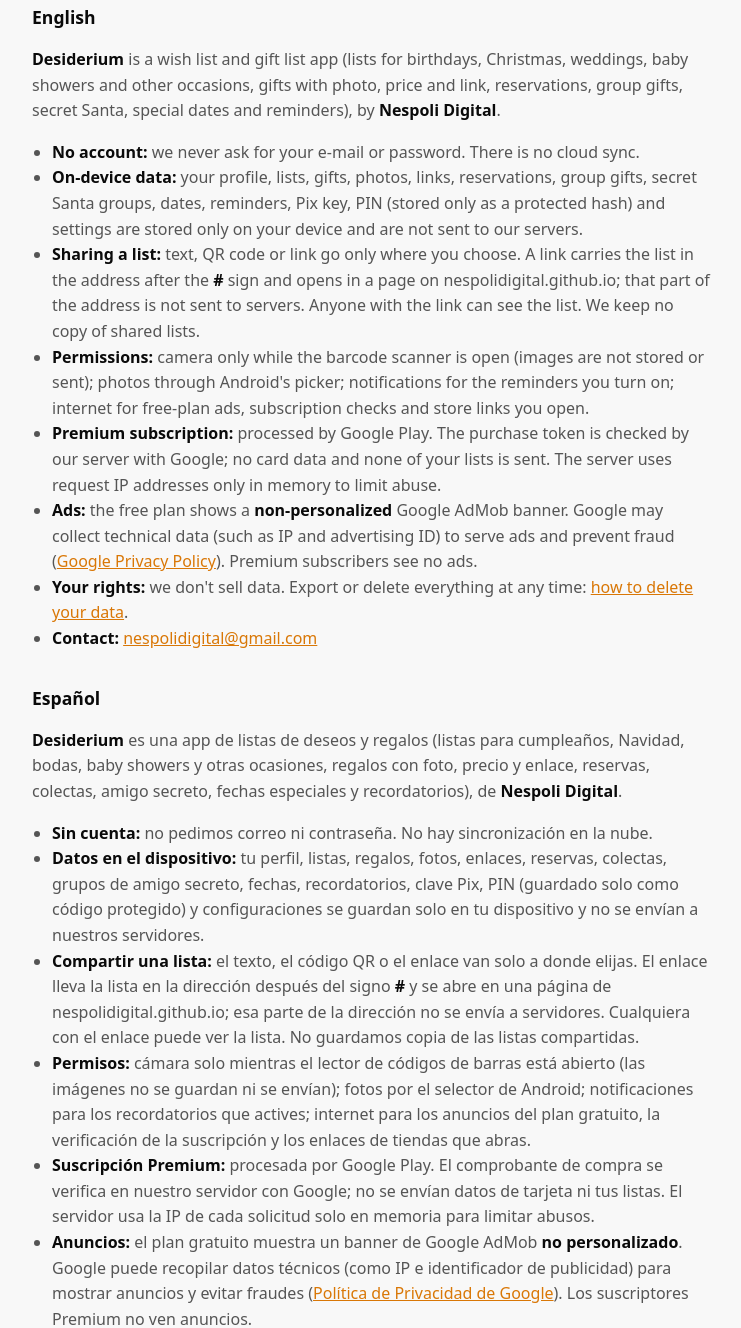
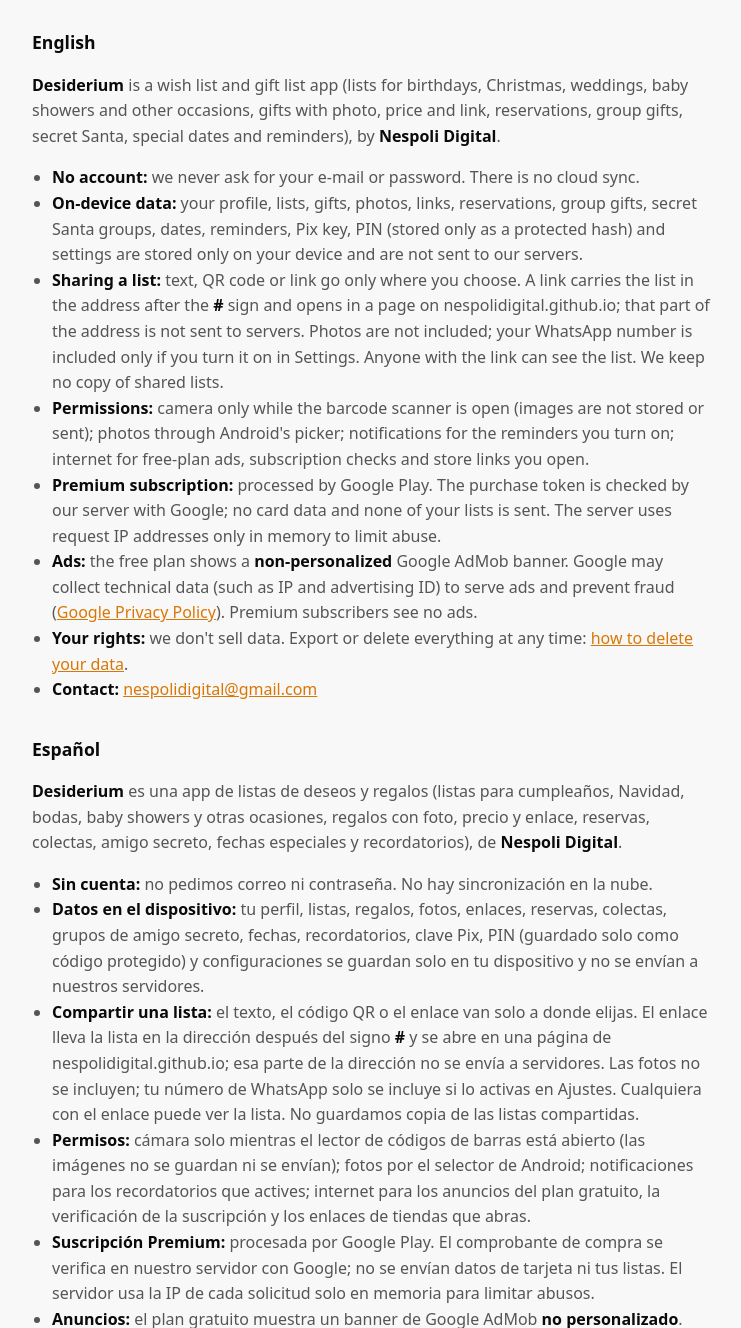
Before and after one commit to nespolidigital/privacy, a plain HTML site: page desiderium.html in a window 1280 px wide. Shown: the part 2110-3438 px from the top of the page, without its empty margins (268-1009 px from the left). Drawn offline with Linux system fonts and the light colour scheme.

Commit message:
Desiderium: política cita WhatsApp opcional no link e fotos fora do link
Co-Authored-By: Claude Opus 5.5 <noreply@anthropic.com>
Claude-Session: https://claude.ai/code/session_01EEbKgLYLScyD7GVCLkyYMq

```diff
--- a/desiderium.html
+++ b/desiderium.html
@@ -36,7 +36,7 @@
   <p>Ficam <strong>somente no seu dispositivo</strong> e não são enviados para nossos servidores: seu perfil, listas, presentes, fotos, links, reservas anotadas, vaquinhas, grupos de amigo secreto, datas especiais, lembretes, chave Pix (se você cadastrar), o PIN de bloqueio (guardado só como código protegido) e configurações.</p>
   <p>Nomes e telefones de outras pessoas (por exemplo, participantes do amigo secreto) são inseridos por você, que é responsável por usá-los com a devida base legal.</p>
   <h2>3. Compartilhar uma lista</h2>
-  <p>Quando você escolhe compartilhar, o app monta um texto, um QR Code ou um link com o conteúdo da lista e o envia apenas para onde você escolher (WhatsApp, por exemplo). No link, os dados da lista vão no próprio endereço, depois do sinal <strong>#</strong>, e são abertos por uma página em nespolidigital.github.io; essa parte do endereço não é enviada a servidores — é lida só no navegador de quem abre. Qualquer pessoa com o link consegue ver a lista, então compartilhe só com quem você quiser. Não guardamos cópia das listas compartilhadas.</p>
+  <p>Quando você escolhe compartilhar, o app monta um texto, um QR Code ou um link com o conteúdo da lista e o envia apenas para onde você escolher (WhatsApp, por exemplo). No link, os dados da lista vão no próprio endereço, depois do sinal <strong>#</strong>, e são abertos por uma página em nespolidigital.github.io; essa parte do endereço não é enviada a servidores — é lida só no navegador de quem abre. Fotos não vão no link. Se você ativar em Ajustes, o seu número de WhatsApp também vai no link, para os convidados combinarem os presentes com você. Qualquer pessoa com o link consegue ver a lista, então compartilhe só com quem você quiser. Não guardamos cópia das listas compartilhadas.</p>
   <h2>4. Permissões</h2>
   <ul>
     <li><strong>Câmera:</strong> só quando você abre o leitor de código de barras. A imagem é lida na hora, no aparelho, e não é gravada nem enviada.</li>
@@ -62,7 +62,7 @@
   <ul>
     <li><strong>No account:</strong> we never ask for your e-mail or password. There is no cloud sync.</li>
     <li><strong>On-device data:</strong> your profile, lists, gifts, photos, links, reservations, group gifts, secret Santa groups, dates, reminders, Pix key, PIN (stored only as a protected hash) and settings are stored only on your device and are not sent to our servers.</li>
-    <li><strong>Sharing a list:</strong> text, QR code or link go only where you choose. A link carries the list in the address after the <strong>#</strong> sign and opens in a page on nespolidigital.github.io; that part of the address is not sent to servers. Anyone with the link can see the list. We keep no copy of shared lists.</li>
+    <li><strong>Sharing a list:</strong> text, QR code or link go only where you choose. A link carries the list in the address after the <strong>#</strong> sign and opens in a page on nespolidigital.github.io; that part of the address is not sent to servers. Photos are not included; your WhatsApp number is included only if you turn it on in Settings. Anyone with the link can see the list. We keep no copy of shared lists.</li>
     <li><strong>Permissions:</strong> camera only while the barcode scanner is open (images are not stored or sent); photos through Android's picker; notifications for the reminders you turn on; internet for free-plan ads, subscription checks and store links you open.</li>
     <li><strong>Premium subscription:</strong> processed by Google Play. The purchase token is checked by our server with Google; no card data and none of your lists is sent. The server uses request IP addresses only in memory to limit abuse.</li>
     <li><strong>Ads:</strong> the free plan shows a <strong>non-personalized</strong> Google AdMob banner. Google may collect technical data (such as IP and advertising ID) to serve ads and prevent fraud (<a href="https://policies.google.com/privacy" target="_blank" rel="noopener">Google Privacy Policy</a>). Premium subscribers see no ads.</li>
@@ -77,7 +77,7 @@
   <ul>
     <li><strong>Sin cuenta:</strong> no pedimos correo ni contraseña. No hay sincronización en la nube.</li>
     <li><strong>Datos en el dispositivo:</strong> tu perfil, listas, regalos, fotos, enlaces, reservas, colectas, grupos de amigo secreto, fechas, recordatorios, clave Pix, PIN (guardado solo como código protegido) y configuraciones se guardan solo en tu dispositivo y no se envían a nuestros servidores.</li>
-    <li><strong>Compartir una lista:</strong> el texto, el código QR o el enlace van solo a donde elijas. El enlace lleva la lista en la dirección después del signo <strong>#</strong> y se abre en una página de nespolidigital.github.io; esa parte de la dirección no se envía a servidores. Cualquiera con el enlace puede ver la lista. No guardamos copia de las listas compartidas.</li>
+    <li><strong>Compartir una lista:</strong> el texto, el código QR o el enlace van solo a donde elijas. El enlace lleva la lista en la dirección después del signo <strong>#</strong> y se abre en una página de nespolidigital.github.io; esa parte de la dirección no se envía a servidores. Las fotos no se incluyen; tu número de WhatsApp solo se incluye si lo activas en Ajustes. Cualquiera con el enlace puede ver la lista. No guardamos copia de las listas compartidas.</li>
     <li><strong>Permisos:</strong> cámara solo mientras el lector de códigos de barras está abierto (las imágenes no se guardan ni se envían); fotos por el selector de Android; notificaciones para los recordatorios que actives; internet para los anuncios del plan gratuito, la verificación de la suscripción y los enlaces de tiendas que abras.</li>
     <li><strong>Suscripción Premium:</strong> procesada por Google Play. El comprobante de compra se verifica en nuestro servidor con Google; no se envían datos de tarjeta ni tus listas. El servidor usa la IP de cada solicitud solo en memoria para limitar abusos.</li>
     <li><strong>Anuncios:</strong> el plan gratuito muestra un banner de Google AdMob <strong>no personalizado</strong>. Google puede recopilar datos técnicos (como IP e identificador de publicidad) para mostrar anuncios y evitar fraudes (<a href="https://policies.google.com/privacy" target="_blank" rel="noopener">Política de Privacidad de Google</a>). Los suscriptores Premium no ven anuncios.</li>
```
